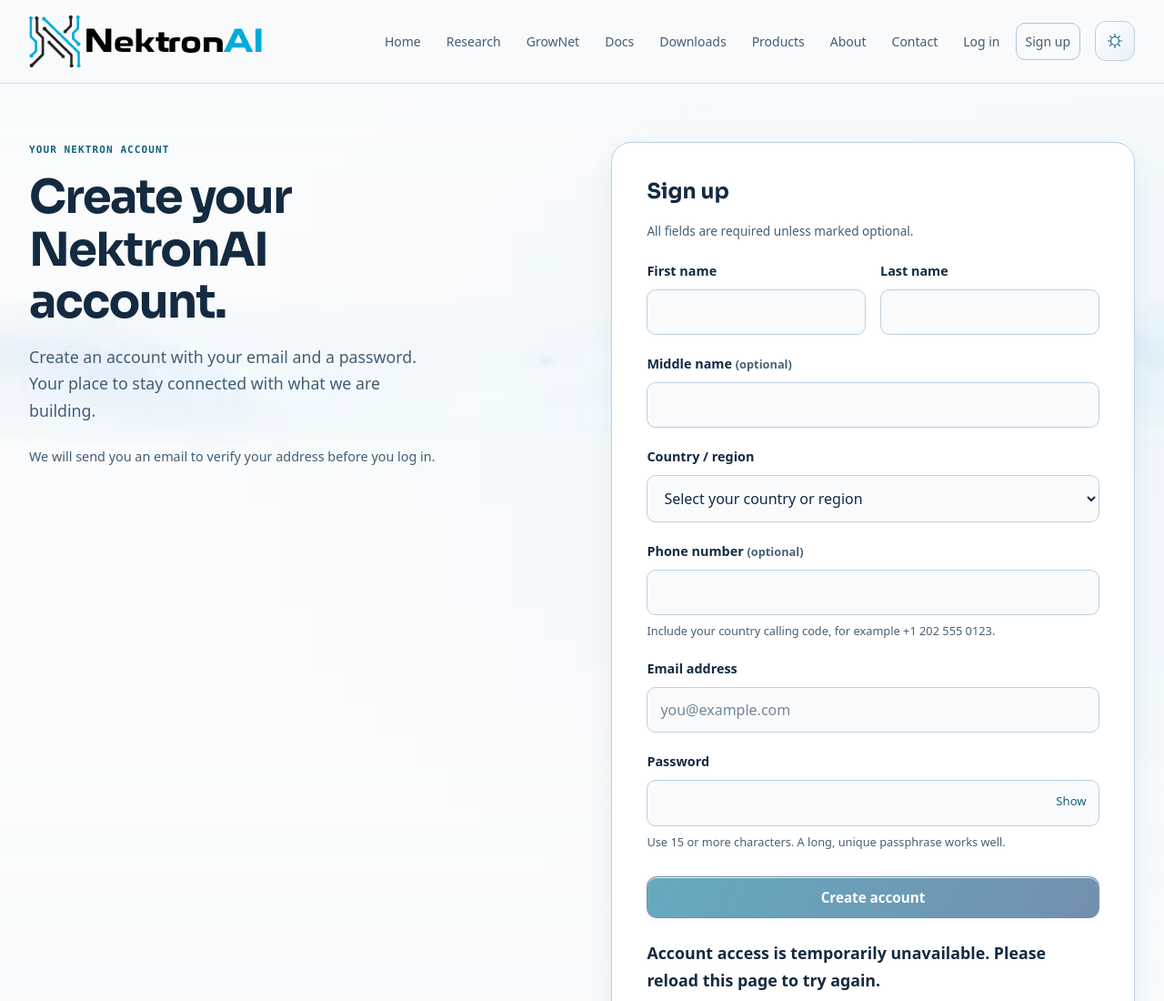
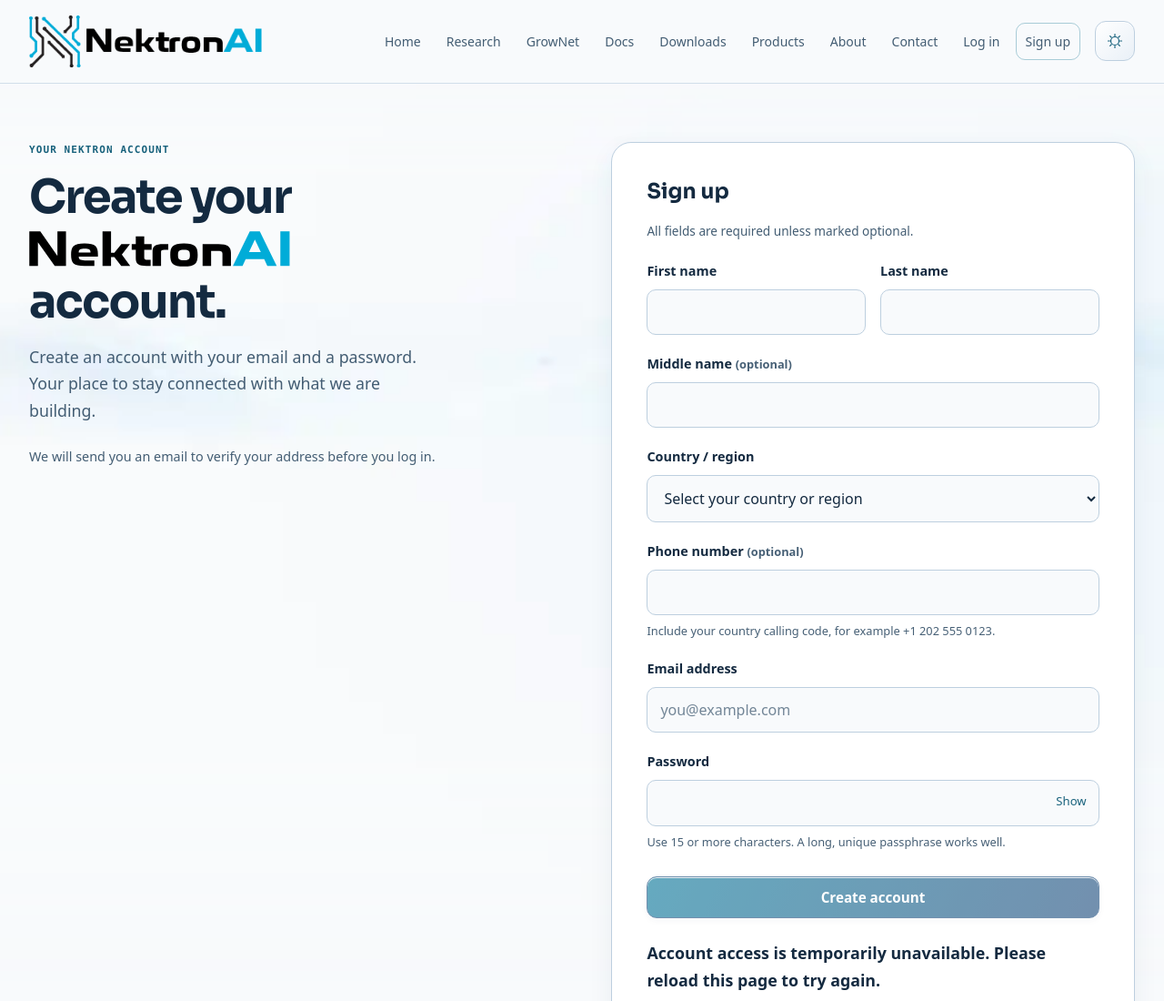
Before and after one commit to nectario/nektronai, a website: page website/signup.html in a window 1280 px wide. Shown: the top 1100 px of the page at 91% size. Drawn offline with Linux system fonts and the light colour scheme; no server answers.

Commit message:
Match signup brand lettering to the approved logo

```diff
--- a/website/assets/account.css
+++ b/website/assets/account.css
@@ -11,6 +11,20 @@
   font-size: clamp(2rem, 4vw, 3.25rem);
   line-height: 1.12;
   letter-spacing: -.035em;
+}
+/* Outlined lettering from the approved logo, not a downloadable font. */
+body.account-page .account-brand-name { display: inline-block; max-width: 100%; margin-inline-end: .08em; vertical-align: -.015em; }
+body.account-page .account-brand-wordmark { display: block; width: 5.6em; max-width: 100%; height: auto; color: #fff; }
+.theme-light body.account-page .account-brand-wordmark { color: #000; }
+body.account-page .account-brand-text {
+  position: absolute; width: 1px; height: 1px; padding: 0; margin: -1px;
+  overflow: hidden; clip-path: inset(50%); white-space: nowrap;
+}
+@media (forced-colors: active) {
+  body.account-page .account-brand-wordmark path { fill: CanvasText; }
+}
+@media print {
+  body.account-page .account-brand-wordmark { color: #000; }
 }
 body.account-page .account-card {
   padding: clamp(24px, 3vw, 40px);
--- a/website/signup.html
+++ b/website/signup.html
@@ -55,7 +55,17 @@
   <section class="account-shell">
     <div class="account-intro">
       <p class="section-kicker">Your Nektron account</p>
-      <h1>Create your NektronAI account.</h1>
+      <h1>Create your <span class="account-brand-name"><span class="account-brand-text">NektronAI</span><svg class="account-brand-wordmark" xmlns="http://www.w3.org/2000/svg" viewBox="108.33 24.36 331.17 45.04" width="331.17" height="45.04" aria-hidden="true" focusable="false" fill="currentColor">
+          <path d="M.2999878 .7314453H.067993167V0H.25V.5003052L.60598757 0H.84399417V.7314453H.6629944V.2131195L.2999878 .7314453Z" transform="matrix(60,0,0,-60,104.5029,68.4998)"/>
+          <path d="M.32998658 .116989139C.23399353 .116989139 .20399475 .13504029 .20199585 .19522095H.60798647V.25421144C.60798647 .40260316 .5589905 .47460938 .32499696 .47460938 .08198547 .47460938 .039993287 .39660646 .039993287 .23622132 .039993287 .068984989 .085998538 0 .32299806 0H.5329895V.116989139H.32998658M.33099366 .36660768C.41999818 .36660768 .45098878 .34973146 .45098878 .2881775V.28222657H.20199585V.2881775C.20199585 .34973146 .23399353 .36660768 .33099366 .36660768Z" transform="matrix(60,0,0,-60,159.2229,68.4998)"/>
+          <path d="M.644989 .46289063H.46299745L.31399537 .2783203H.24398804V.7314453H.06399536V0H.24398804V.1873169H.31399537L.45999146 0H.6499939L.47299195 .24031067 .644989 .46289063Z" transform="matrix(60,0,0,-60,197.7429,68.4998)"/>
+          <path d="M.024993897 .34188844H.11099243V.15698242C.11099243 .041992189 .16899109 0 .33699037 0H.42599488V.1269989H.35899354C.30899049 .1269989 .2899933 .13998413 .2899933 .17196656V.34188844H.44699098V.46289063H.2899933V.6269531H.11099243V.46289063H.024993897V.34188844Z" transform="matrix(60,0,0,-60,237.1629,68.4998)"/>
+          <path d="M.394989 .34188844V.46289063H.28799439C.12098694 .46289063 .06199646 .42088319 .06199646 .30589295V0H.24198914V.29689027C.24198914 .32888795 .2599945 .34188844 .31098939 .34188844H.394989Z" transform="matrix(60,0,0,-60,261.4028,68.4998)"/>
+          <path d="M.32998658 .3426056C.43798829 .3426056 .45599366 .3126831 .45599366 .23191834 .45599366 .15115357 .43798829 .12025452 .32998658 .12025452 .22200012 .12025452 .20399475 .15115357 .20399475 .23191834 .20399475 .3126831 .22200012 .3426056 .32998658 .3426056M.32998658-.0107421879C.57199099-.0107421879 .62098696 .059249879 .62098696 .23191834 .62098696 .40359498 .57199099 .47460938 .32998658 .47460938 .08999634 .47460938 .039993287 .40359498 .039993287 .23191834 .039993287 .059249879 .08898926-.0107421879 .32998658-.0107421879Z" transform="matrix(60,0,0,-60,285.2227,68.4998)"/>
+          <path d="M.06399536 0H.24398804V.31887818H.397995C.46499635 .31887818 .48399354 .30088807 .48399354 .25489808V0H.6639862V.27690126C.6639862 .4058838 .59599307 .46289063 .397995 .46289063H.06399536V0Z" transform="matrix(60,0,0,-60,324.8827,68.4998)"/>
+          <path d="M.008987427 0H.21299744L.27999879 .14201355H.6719971L.7389984 0H.93699648L.57899478 .7314453H.36698915L.008987427 0M.47499085 .55726626 .6009979 .29101563H.34999085L.47499085 .55726626Z" transform="matrix(60,0,0,-60,366.6426,68.4998)" fill="#00acd8"/>
+          <path d="M.067993167 .7314453V0H.2639923V.7314453H.067993167Z" transform="matrix(60,0,0,-60,423.40263,68.4998)" fill="#00acd8"/>
+        </svg></span> account.</h1>
       <p>Create an account with your email and a password. Your place to stay connected with what we are building.</p>
       <p class="account-note">We will send you an email to verify your address before you log in.</p>
     </div>
```
Also changed, not shown: website/tests/account_browser.cjs (+10 -0 lines).
